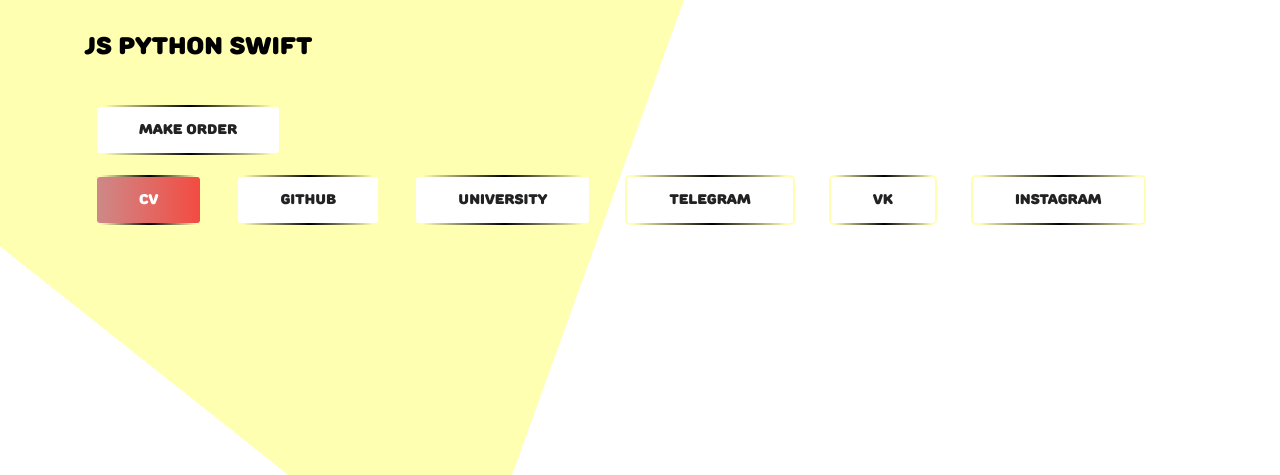
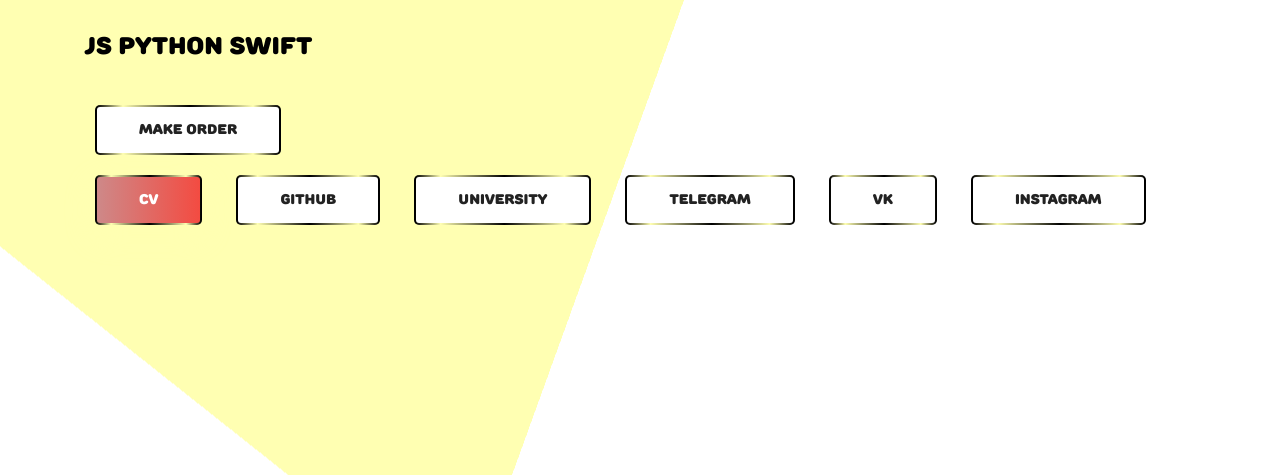
Before and after one commit to D1gout/D1gout.github.io, a plain HTML site: page index.html in a window 1280 px wide. Shown: the part 325-800 px from the top of the page. Drawn offline with Linux system fonts and the light colour scheme.

Commit message:
Update style.css

```diff
--- a/css/style.css
+++ b/css/style.css
@@ -121,7 +121,7 @@
   -webkit-background-clip: text;
   -webkit-text-fill-color: transparent; }
 
-/* End Gradient Area css linear-gradient(90deg, rgba(255,255,178,1) 5%, rgba(0,0,0,1) 51%, rgba(255,255,178,1) 95%);
+/* End Gradient Area css linear-gradient(90deg, rgba(0,0,0,1) 1%, rgba(255,255,178,1) 15%, rgba(0,0,0,1) 51%, rgba(255,255,178,1) 85%, rgba(0,0,0,1) 99%);
 ============================================================================================ */
 .primary_btn {
   display: inline-block;
@@ -139,23 +139,23 @@
   border-radius: 5px;
   background-origin: border-box;
   background-clip: content-box, border-box;
-  background-image: linear-gradient(to right, #cd8a8a 0%, #f44a40 100%), linear-gradient(90deg, rgba(255,255,178,1) 5%, rgba(0,0,0,1) 51%, rgba(255,255,178,1) 95%);
+  background-image: linear-gradient(to right, #cd8a8a 0%, #f44a40 100%), linear-gradient(90deg, rgba(0,0,0,1) 1%, rgba(255,255,178,1) 15%, rgba(0,0,0,1) 51%, rgba(255,255,178,1) 85%, rgba(0,0,0,1) 99%);
   border: double 2px transparent;
   box-shadow: 0px 10px 30px #ffffb2; }
   .primary_btn span {
     padding: 0 42px; }
   .primary_btn.tr-bg {
-    background-image: linear-gradient(#ffffff, #ffffff), linear-gradient(90deg, rgba(255,255,178,1) 5%, rgba(0,0,0,1) 51%, rgba(255,255,178,1) 95%);
+    background-image: linear-gradient(#ffffff, #ffffff), linear-gradient(90deg, rgba(0,0,0,1) 1%, rgba(255,255,178,1) 15%, rgba(0,0,0,1) 51%, rgba(255,255,178,1) 85%, rgba(0,0,0,1) 99%);
     border: 2px solid transparent;
     color: #222222;
     box-shadow: none; }
     .primary_btn.tr-bg:hover {
-      background-image: linear-gradient(to right, #cd8a8a 0%, #f44a40 100%), linear-gradient(90deg, rgba(255,255,178,1) 5%, rgba(0,0,0,1) 51%, rgba(255,255,178,1) 95%);
+      background-image: linear-gradient(to right, #cd8a8a 0%, #f44a40 100%), linear-gradient(90deg, rgba(0,0,0,1) 1%, rgba(255,255,178,1) 15%, rgba(0,0,0,1) 51%, rgba(255,255,178,1) 85%, rgba(0,0,0,1) 99%);
       border: double 2px transparent;
       color: #ffffff;
       box-shadow: 0px 10px 30px #ffffb2; }
   .primary_btn:hover {
-    background-image: linear-gradient(#ffffff, #ffffff), linear-gradient(90deg, rgba(255,255,178,1) 5%, rgba(0,0,0,1) 51%, rgba(255,255,178,1) 95%);
+    background-image: linear-gradient(#ffffff, #ffffff), linear-gradient(90deg, rgba(0,0,0,1) 1%, rgba(255,255,178,1) 15%, rgba(0,0,0,1) 51%, rgba(255,255,178,1) 85%, rgba(0,0,0,1) 99%);
     border: 2px solid #000000;
     color: #222222;
     box-shadow: none;
```
